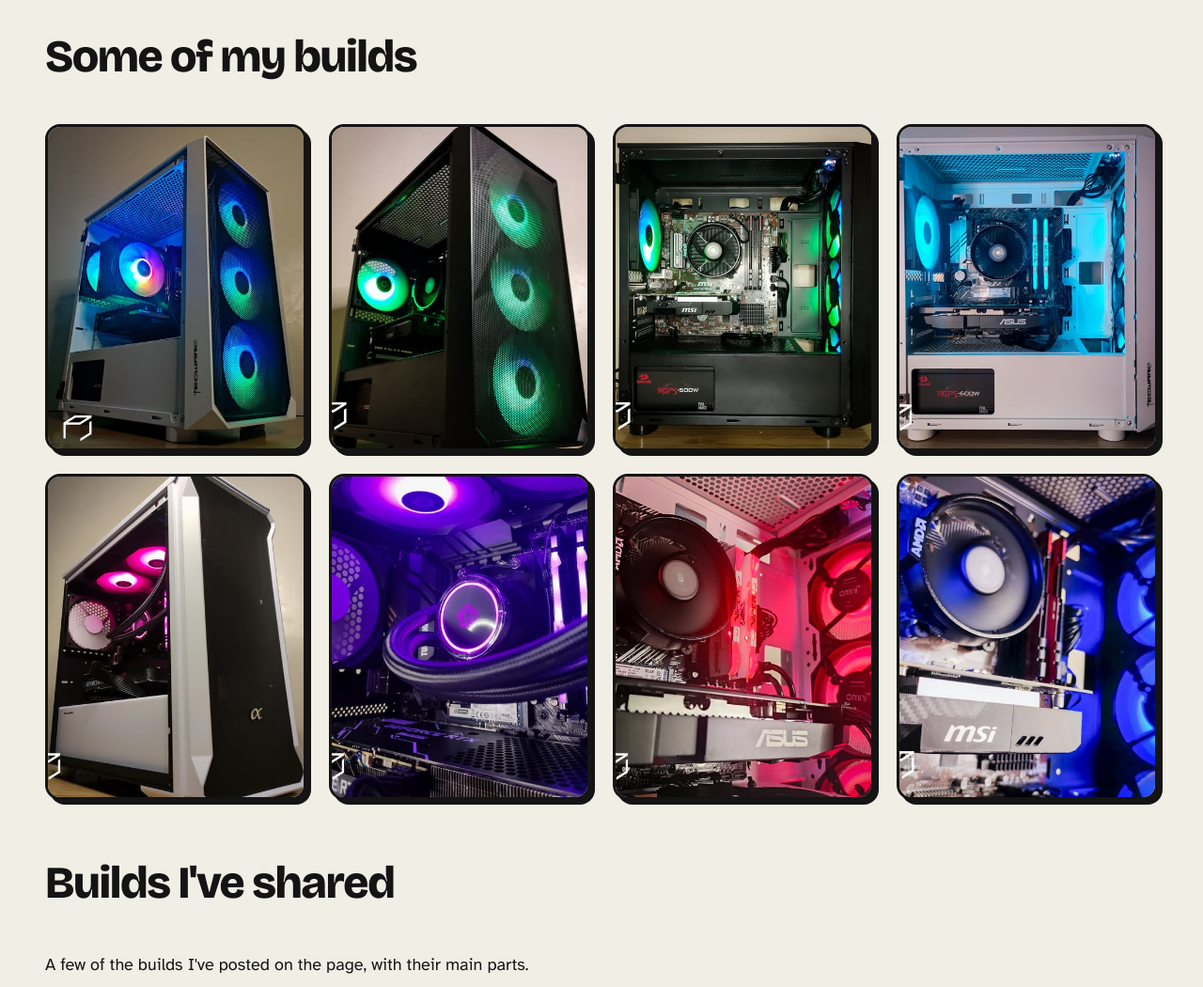
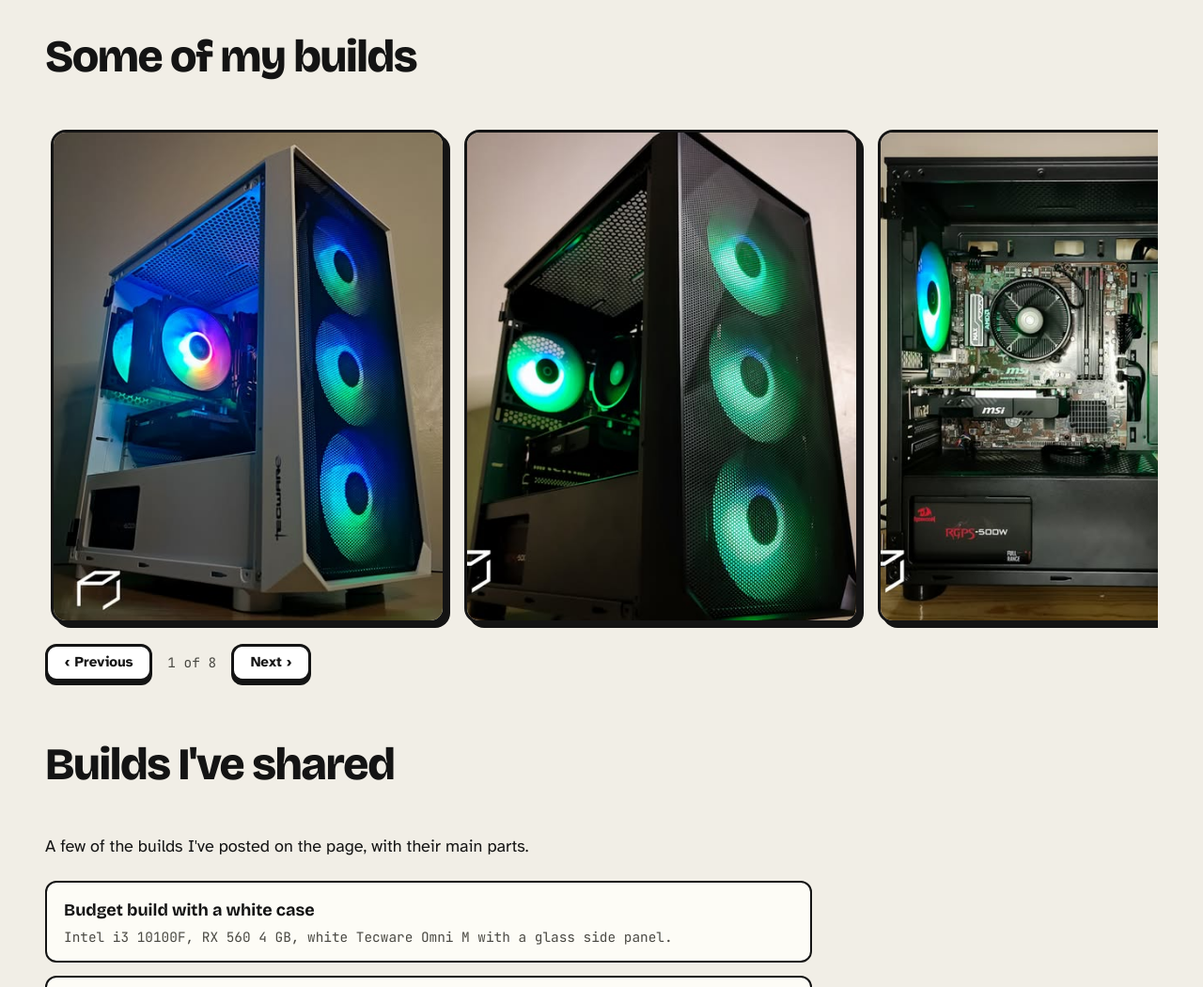
Before and after one commit to resurreccionpj/portfolio, a plain HTML site: page builds-by-pj.html in a window 1280 px wide. Shown: the part 1040-2090 px from the top of the page at 94% size. Drawn offline with nearby package versions, Linux system fonts and the light colour scheme.

Commit message:
Swipeable build gallery, drop 'not live' wording and build dates
Co-Authored-By: Claude Sonnet 5.5 <noreply@anthropic.com>

```diff
--- a/builds-by-pj.html
+++ b/builds-by-pj.html
@@ -14,6 +14,7 @@
   <link rel="preconnect" href="https://fonts.gstatic.com" crossorigin>
   <link rel="stylesheet" href="https://fonts.googleapis.com/css2?family=Atkinson+Hyperlegible:wght@400;700&family=Bricolage+Grotesque:opsz,wght@12..96,700;12..96,800&family=JetBrains+Mono:wght@400;700&display=swap">
   <link rel="stylesheet" href="/styles.css">
+  <script src="/gallery.js" defer></script>
 </head>
 <body>
   <a class="skip" href="#main">Skip to content</a>
@@ -59,28 +60,35 @@
 
     <section class="dsec" aria-labelledby="gal-h">
       <h2 id="gal-h">Some of my builds</h2>
-      <ul class="gallery">
-        <li><img src="/assets/builds/white-case-rgb.jpg" width="590" height="590" loading="lazy" alt="A white PC case with a mesh front and three glowing RGB fans, photographed from a low angle."></li>
-        <li><img src="/assets/builds/black-case-green.jpg" width="590" height="590" loading="lazy" alt="A black PC tower with a mesh front and three green glowing fans."></li>
-        <li><img src="/assets/builds/side-view-msi.jpg" width="590" height="590" loading="lazy" alt="The side of a finished PC through a glass panel, showing a graphics card, a CPU cooler and green lit fans."></li>
-        <li><img src="/assets/builds/white-build-cyan.jpg" width="590" height="590" loading="lazy" alt="A white PC with a glass side panel and cyan lighting inside."></li>
-        <li><img src="/assets/builds/pink-tower.jpg" width="590" height="590" loading="lazy" alt="A black and white tower with magenta lit fans seen through the glass panel."></li>
-        <li><img src="/assets/builds/purple-liquid-cooler.jpg" width="590" height="590" loading="lazy" alt="A close-up of a liquid cooler and purple lighting inside a PC."></li>
-        <li><img src="/assets/builds/red-glow.jpg" width="590" height="590" loading="lazy" alt="The inside of a white PC lit red, with a graphics card and red fans."></li>
-        <li><img src="/assets/builds/blue-fans-closeup.jpg" width="590" height="590" loading="lazy" alt="A close-up of blue lit fans and a graphics card inside a PC."></li>
-      </ul>
+      <div class="carousel" role="region" aria-roledescription="carousel" aria-label="Photos of PCs I've built">
+        <ul class="track" tabindex="0" aria-label="Swipe or scroll sideways to see more">
+          <li class="slide" role="group" aria-roledescription="slide" aria-label="1 of 8"><img src="/assets/builds/white-case-rgb.jpg" width="590" height="590" alt="A white PC case with a mesh front and three glowing RGB fans, photographed from a low angle."></li>
+          <li class="slide" role="group" aria-roledescription="slide" aria-label="2 of 8"><img src="/assets/builds/black-case-green.jpg" width="590" height="590" loading="lazy" alt="A black PC tower with a mesh front and three green glowing fans."></li>
+          <li class="slide" role="group" aria-roledescription="slide" aria-label="3 of 8"><img src="/assets/builds/side-view-msi.jpg" width="590" height="590" loading="lazy" alt="The side of a finished PC through a glass panel, showing a graphics card, a CPU cooler and green lit fans."></li>
+          <li class="slide" role="group" aria-roledescription="slide" aria-label="4 of 8"><img src="/assets/builds/white-build-cyan.jpg" width="590" height="590" loading="lazy" alt="A white PC with a glass side panel and cyan lighting inside."></li>
+          <li class="slide" role="group" aria-roledescription="slide" aria-label="5 of 8"><img src="/assets/builds/pink-tower.jpg" width="590" height="590" loading="lazy" alt="A black and white tower with magenta lit fans seen through the glass panel."></li>
+          <li class="slide" role="group" aria-roledescription="slide" aria-label="6 of 8"><img src="/assets/builds/purple-liquid-cooler.jpg" width="590" height="590" loading="lazy" alt="A close-up of a liquid cooler and purple lighting inside a PC."></li>
+          <li class="slide" role="group" aria-roledescription="slide" aria-label="7 of 8"><img src="/assets/builds/red-glow.jpg" width="590" height="590" loading="lazy" alt="The inside of a white PC lit red, with a graphics card and red fans."></li>
+          <li class="slide" role="group" aria-roledescription="slide" aria-label="8 of 8"><img src="/assets/builds/blue-fans-closeup.jpg" width="590" height="590" loading="lazy" alt="A close-up of blue lit fans and a graphics card inside a PC."></li>
+        </ul>
+        <div class="car-ui">
+          <button class="key key-white sm" type="button" data-car="-1">&lsaquo; Previous</button>
+          <span class="car-count" aria-live="polite">1 of 8</span>
+          <button class="key key-white sm" type="button" data-car="1">Next &rsaquo;</button>
+        </div>
+      </div>
     </section>
 
     <section class="dsec" aria-labelledby="rec-h">
       <h2 id="rec-h">Builds I've shared</h2>
       <p>A few of the builds I've posted on the page, with their main parts.</p>
       <ul class="builds-list">
-        <li><b>Budget build with a white case</b><span>Intel i3 10100F, RX 560 4 GB, white Tecware Omni M with a glass side panel. Oct 2023</span></li>
-        <li><b>Custom build</b><span>Ryzen 5 3500, GTX 1050 Ti. Jul 2023</span></li>
-        <li><b>All-white gaming build</b><span>Ryzen 5 3500, RX 580 8 GB. Apr 2023</span></li>
-        <li><b>Sleek white build</b><span>Ryzen 5 3500, RTX 2060. Apr 2023</span></li>
-        <li><b>Simple and elegant</b><span>Ryzen 5 5600X, RTX 3060. Feb 2023</span></li>
-        <li><b>Minimalist with a touch of RGB</b><span>Ryzen 5 3600, GTX 1060 6 GB. Nov 2022</span></li>
+        <li><b>Budget build with a white case</b><span>Intel i3 10100F, RX 560 4 GB, white Tecware Omni M with a glass side panel.</span></li>
+        <li><b>Custom build</b><span>Ryzen 5 3500, GTX 1050 Ti.</span></li>
+        <li><b>All-white gaming build</b><span>Ryzen 5 3500, RX 580 8 GB.</span></li>
+        <li><b>Sleek white build</b><span>Ryzen 5 3500, RTX 2060.</span></li>
+        <li><b>Simple and elegant</b><span>Ryzen 5 5600X, RTX 3060.</span></li>
+        <li><b>Minimalist with a touch of RGB</b><span>Ryzen 5 3600, GTX 1060 6 GB.</span></li>
       </ul>
     </section>
 
--- /dev/null
+++ b/gallery.js
@@ -0,0 +1,57 @@
+document.querySelectorAll('.carousel').forEach((car) => {
+  const track = car.querySelector('.track');
+  const slides = [...track.children];
+  const count = car.querySelector('.car-count');
+  const calm = matchMedia('(prefers-reduced-motion: reduce)').matches;
+
+  const current = () => {
+    if (track.scrollLeft + track.clientWidth >= track.scrollWidth - 2) return slides.length - 1;
+    let best = 0;
+    let gap = Infinity;
+    slides.forEach((s, i) => {
+      const d = Math.abs(s.offsetLeft - track.scrollLeft);
+      if (d < gap) { gap = d; best = i; }
+    });
+    return best;
+  };
+
+  const goTo = (i) => {
+    const s = slides[Math.max(0, Math.min(slides.length - 1, i))];
+    track.scrollTo({ left: s.offsetLeft, behavior: calm ? 'auto' : 'smooth' });
+  };
+
+  const update = () => { count.textContent = `${current() + 1} of ${slides.length}`; };
+  track.addEventListener('scroll', () => requestAnimationFrame(update), { passive: true });
+
+  // Step by one slide width. Stepping from the position keeps Previous working at the very end,
+  // where several slides share the same snap point.
+  const step = () => (slides.length > 1 ? slides[1].offsetLeft - slides[0].offsetLeft : track.clientWidth);
+  car.querySelectorAll('[data-car]').forEach((b) =>
+    b.addEventListener('click', () => track.scrollBy({ left: Number(b.dataset.car) * step(), behavior: calm ? 'auto' : 'smooth' }))
+  );
+
+  // Mouse drag. Touch and trackpads already swipe natively.
+  let down = false;
+  let startX = 0;
+  let startLeft = 0;
+  track.addEventListener('pointerdown', (e) => {
+    if (e.pointerType !== 'mouse' || e.button !== 0) return;
+    down = true;
+    startX = e.clientX;
+    startLeft = track.scrollLeft;
+    track.classList.add('drag');
+  });
+  addEventListener('pointermove', (e) => {
+    if (down) track.scrollLeft = startLeft - (e.clientX - startX);
+  });
+  const release = () => {
+    if (!down) return;
+    down = false;
+    track.classList.remove('drag');
+    goTo(current());
+  };
+  addEventListener('pointerup', release);
+  addEventListener('pointercancel', release);
+
+  update();
+});
--- a/styles.css
+++ b/styles.css
@@ -566,3 +566,46 @@ footer p { margin: 0; max-width: none; }
 .brandrow .chips { margin-bottom: .9rem; }
 .brand-logo { flex: none; width: 128px; height: 128px; background: #000; border: 3px solid var(--line); border-radius: 24px; box-shadow: 5px 5px 0 var(--line); }
 .brand-logo.sm { width: 88px; height: 88px; border-radius: 18px; box-shadow: 4px 4px 0 var(--line); }
+
+/* swipeable gallery */
+.carousel { min-width: 0; max-width: 100%; }
+.track {
+  position: relative;
+  display: flex;
+  gap: 20px;
+  margin: 0;
+  padding: 6px 6px 18px;
+  overflow-x: auto;
+  scroll-snap-type: x mandatory;
+  scroll-padding-inline: 6px;
+  overscroll-behavior-x: contain;
+  scrollbar-width: none;
+  -webkit-overflow-scrolling: touch;
+  cursor: grab;
+}
+.track::-webkit-scrollbar { display: none; }
+.track.drag { scroll-snap-type: none; cursor: grabbing; }
+.slide { flex: 0 0 min(78%, 340px); margin: 0; scroll-snap-align: start; }
+.slide img {
+  display: block;
+  width: 100%;
+  height: auto;
+  aspect-ratio: 4 / 5;
+  object-fit: cover;
+  background: var(--sand);
+  border: 3px solid var(--line);
+  border-radius: 16px;
+  box-shadow: 5px 5px 0 var(--line);
+  user-select: none;
+  -webkit-user-drag: none;
+}
+.car-ui { display: flex; align-items: center; gap: 16px; margin-top: 4px; }
+.car-count { font: 400 .9rem/1.4 var(--font-mono); color: var(--muted); }
+.mosaic.gal { display: block; padding: 24px 20px 20px; }
+.carousel.compact .slide { flex-basis: min(72%, 300px); }
+
+@media (min-width: 900px) {
+  .mosaic.gal { padding: 36px 28px 28px; align-content: normal; }
+}
+
+.dsec .slide { flex-basis: min(78%, 420px); }
```
Also changed, not shown: index.html (+22 -8 lines), projects/frostbite.html (+6 -6 lines), projects/openclaw-local.html (+7 -7 lines).
